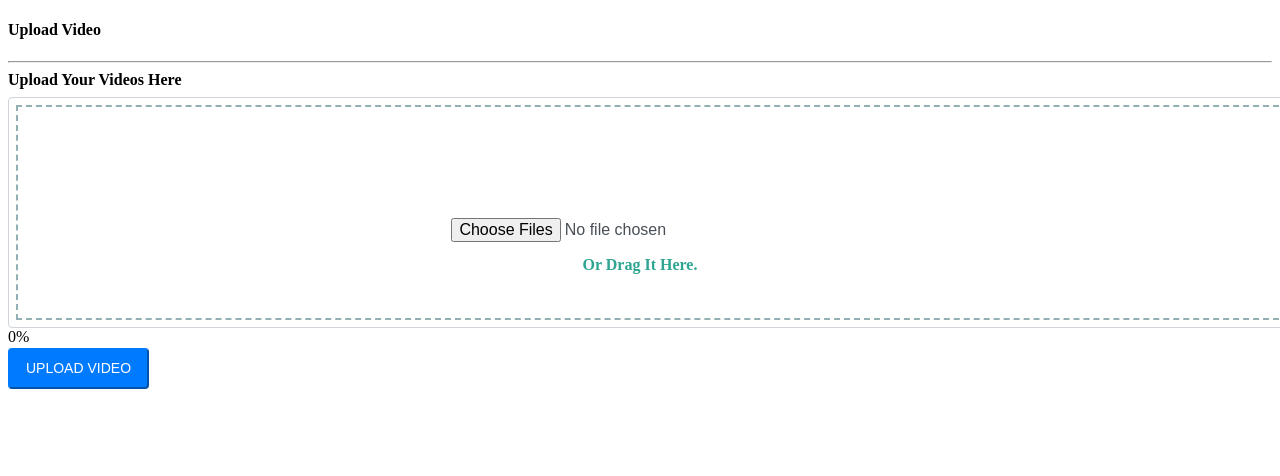
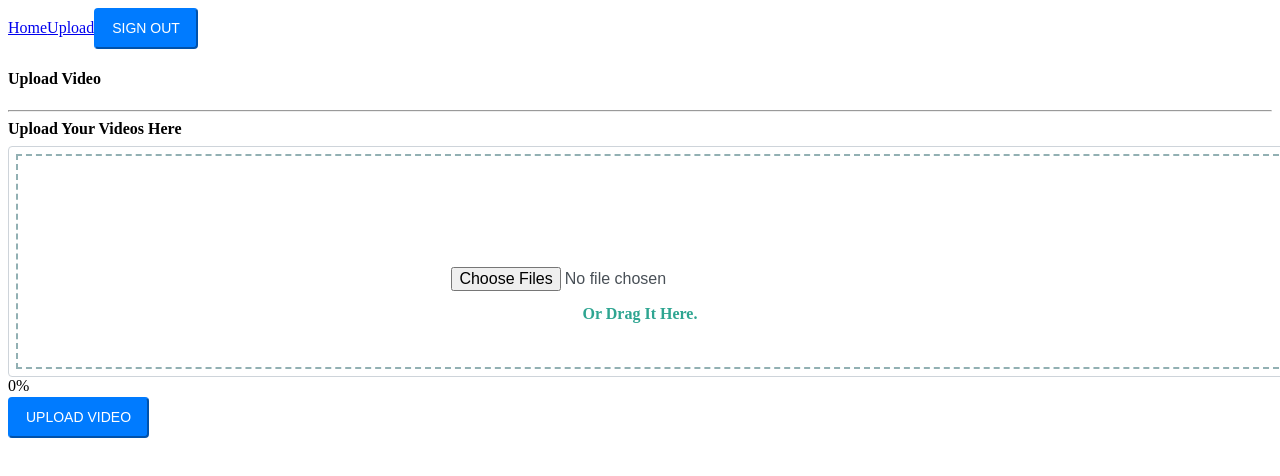
Before and after one commit to Sujit-Banne/demo-frontend, a React (Create React App) app: page /upload in a window 1280 px wide. Shown: the top 476 px of the page. Built offline with nearby package versions, Linux system fonts and the light colour scheme; sample sign-in values are in the browser's storage.

Commit message:
added signout functionality

```diff
--- a/src/App.js
+++ b/src/App.js
@@ -5,6 +5,7 @@ import SignUp from './component/form/SignUp/SignUp';
 import Dashboard from './component/Dashboard/Dashboard';
 import Upload from './component/Upload/Upload';
 import VideoPlayer from './component/VideoPlayer/videoPlayer';
+// import SignOut from './component/Signout/Signout';
 
 function App() {
   return (
@@ -15,6 +16,7 @@ function App() {
         <Route exact path="/" element={<Dashboard />} />
         <Route exact path="/upload" element={<Upload />} />
         <Route exact path="/videos" element={<VideoPlayer />} />
+        {/* <Route exact path="/signout" element={<SignOut />} /> */}
       </Routes>
     </Router>
   );
--- a/src/component/Dashboard/Dashboard.js
+++ b/src/component/Dashboard/Dashboard.js
@@ -1,7 +1,7 @@
 import React, { useEffect, useState } from 'react';
-import { Link, useNavigate } from 'react-router-dom';
+import { useNavigate } from 'react-router-dom';
 import axios from 'axios';
-
+import Navbar from '../Navbar/Navbar';
 import './Dashboard.css';
 import VideoPlayer from '../VideoPlayer/videoPlayer';
 
@@ -73,6 +73,7 @@ function Dashboard() {
 
     const videos = videoList.map((video) => {
         return (
+            <>
                 <div
                     className="video col-xs-12 col-sm-12 col-md-3 col-lg-4"
                     key={video._id}
@@ -82,19 +83,21 @@ function Dashboard() {
                         <img src={video.thumbnail_path} alt="video thubmnail" />
                     </div>
                     <span className="username">
-                    <Link to={'/api/videos/' + video.upload_title}>
+                        {/* <Link to={'/api/videos/' + video.upload_title}> */}
                         {video.uploader_name}
-                    </Link>
+                        {/* </Link> */}
                     </span>
                     <span className="video-title">
                         {video.upload_title.replace(/_/g, ' ')}
                     </span>
                 </div>
+            </>
         );
     });
 
     return (
-        <React.Fragment>
+        <>
+            <Navbar />
             <div className="container mt-5">
                 <h4>Videos</h4>
                 <hr className="my-4" />
@@ -116,7 +119,7 @@ function Dashboard() {
                 )}
 
             </div>
-        </React.Fragment>
+        </>
     );
 }
 
--- /dev/null
+++ b/src/component/Navbar/Navbar.js
@@ -0,0 +1,41 @@
+import React, { useState } from 'react';
+import { Link, NavLink, useNavigate } from 'react-router-dom';
+
+function Navbar(props) {
+    const [loggedIn, setLoggedIn] = useState(localStorage.getItem('userTokenTime'));
+    const navigate = useNavigate();
+
+    const handleSignOut = () => {
+        localStorage.removeItem('userTokenTime');
+        setLoggedIn(false);
+        navigate('/signin');
+    };
+
+    return (
+        <nav className="navbar navbar-expand-lg navbar-light bg-info">
+            <div className="container">
+                {/* <Link className="navbar-brand" to="/">VideoServer</Link> */}
+                {/* <button className="navbar-toggler" type="button" data-toggle="collapse" data-target="#navbarNavAltMarkup" aria-controls="navbarNavAltMarkup" aria-expanded="false" aria-label="Toggle navigation"> */}
+                {/* <span className="navbar-toggler-icon"></span>
+            </button> */}
+                <div className="collapse navbar-collapse justify-content-end" id="navbarNavAltMarkup">
+                    <div className="navbar-nav">
+                        {loggedIn ?
+                            <>
+                                <NavLink className="nav-item nav-link" to="/" exact>Home</NavLink>
+                                <NavLink className="nav-item nav-link" to="/upload">Upload</NavLink>
+                                <button className="nav-item nav-link btn btn-link" onClick={handleSignOut}>Sign Out</button>
+                            </>
+                            :
+                            <>
+                                <NavLink className="nav-item nav-link" to="/signin">Sign In</NavLink>
+                                <NavLink className="nav-item nav-link" to="/signup">Sign Up</NavLink>
+                            </>}
+                    </div>
+                </div>
+            </div>
+        </nav >
+    );
+}
+
+export default Navbar;
--- a/src/component/Upload/Upload.js
+++ b/src/component/Upload/Upload.js
@@ -3,11 +3,10 @@ import axios from 'axios';
 import { Progress } from 'reactstrap';
 import { ToastContainer, toast } from 'react-toastify';
 import { useNavigate } from 'react-router-dom';
-
+import Navbar from '../Navbar/Navbar'
 import 'react-toastify/dist/ReactToastify.css';
 import './Upload.css';
 
-// import Navbar from '../Navbar/Navbar';
 
 const Upload = () => {
     const navigate = useNavigate();
@@ -67,11 +66,11 @@ const Upload = () => {
     };
 
 
-    // if (!localStorage.getItem('userTokenTime')) navigate("/signIn");
+    if (!localStorage.getItem('userTokenTime')) navigate("/signin");
 
     return (
         <>
-            {/* <Navbar /> */}
+            <Navbar />
             <div className="container mt-5">
                 <div className="form-group">
                     <ToastContainer />
```
Lines whose indentation alone changed are shown as unchanged.
